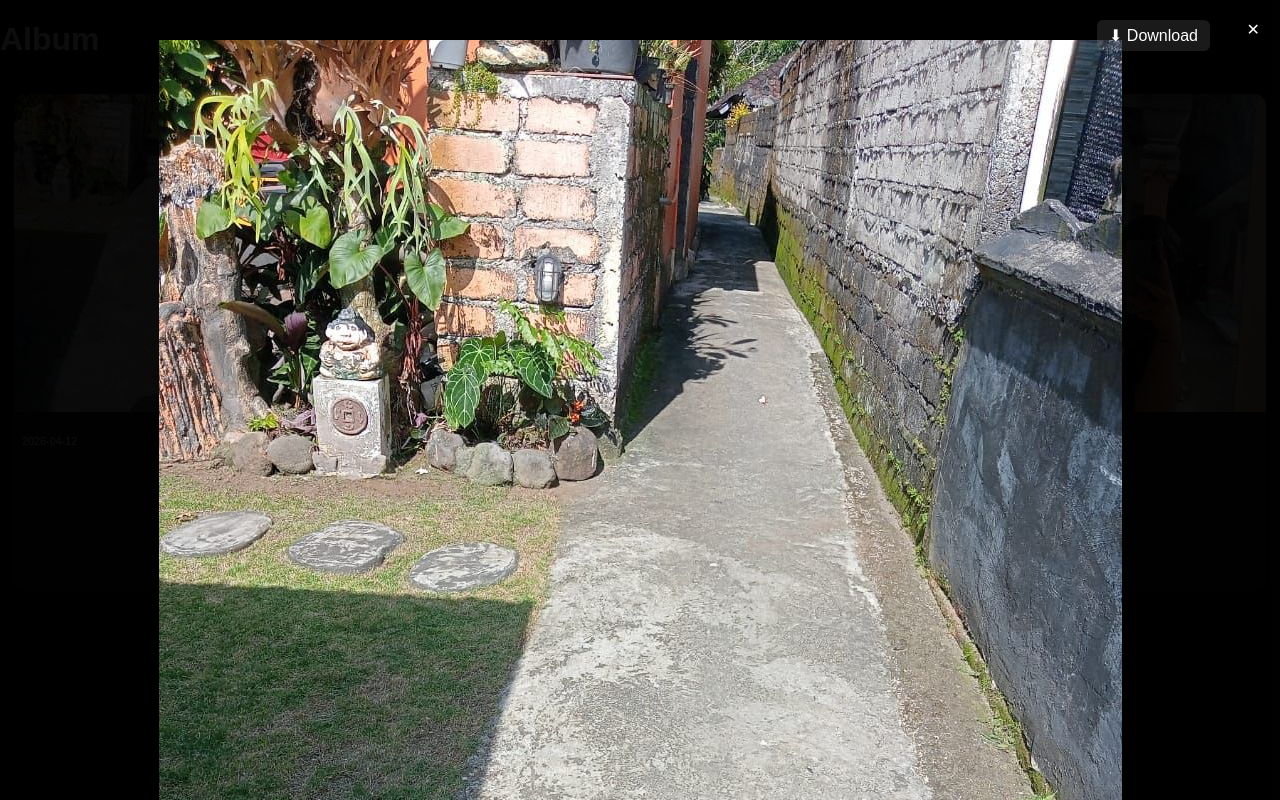
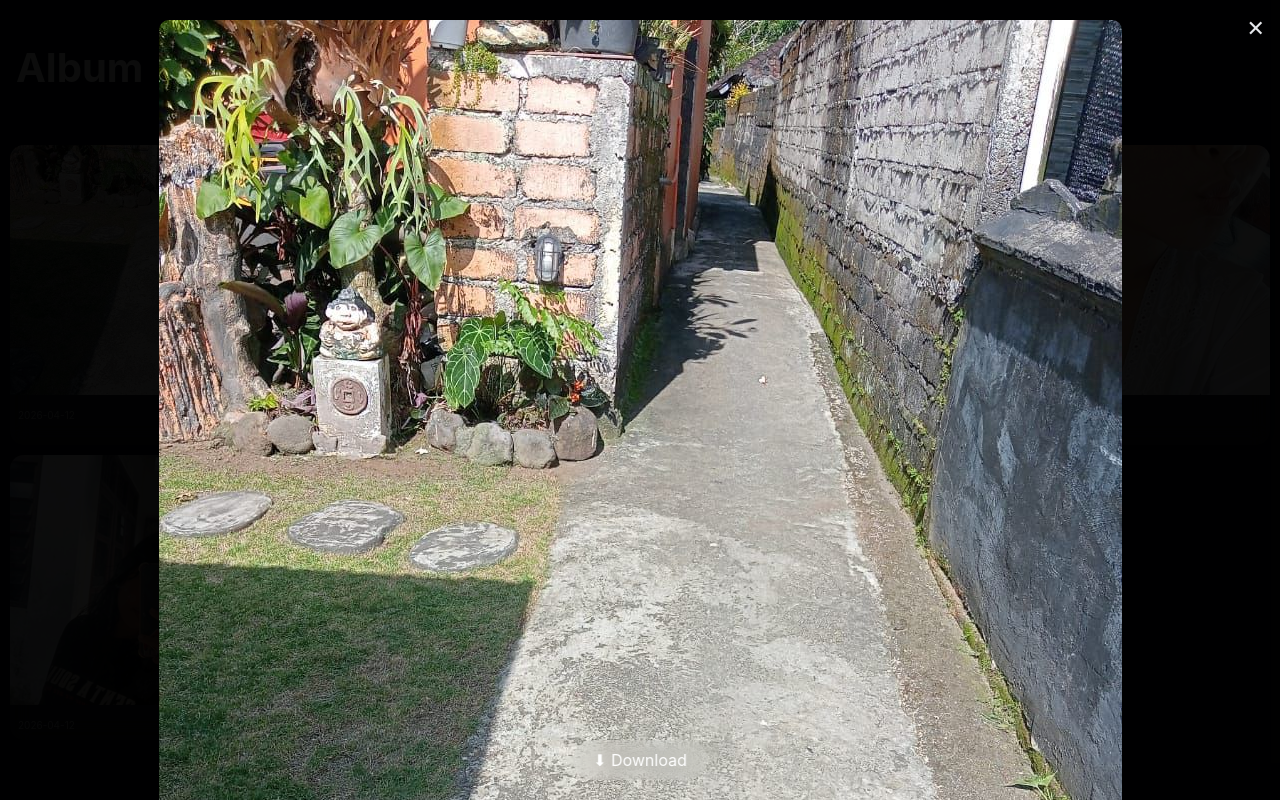
Before and after one commit to kegelapan11/albumfoto, a plain HTML site: page index.html in a window 1280 px wide. Both pictures are taken after a click on the picture 133 px from the left and 252 px from the top of the page. Drawn offline with Linux system fonts and the light colour scheme.

Commit message:
Update style.css

```diff
--- a/style.css
+++ b/style.css
@@ -1,19 +1,118 @@
-body{margin:0;font-family:sans-serif;background:#0b0f1a;color:#fff}
-.gallery{display:grid;grid-template-columns:repeat(auto-fit,minmax(220px,1fr));gap:14px;padding:14px}
+:root {
+  --bg: #0b0f1a;
+  --card: rgba(255,255,255,0.05);
+  --text: #e5e7eb;
+}
+
+body {
+  margin: 0;
+  font-family: -apple-system, BlinkMacSystemFont, sans-serif;
+  background: var(--bg);
+  color: var(--text);
+  -webkit-tap-highlight-color: transparent;
+}
+
+/* HEADER */
+header {
+  padding: 16px;
+  font-size: 20px;
+  font-weight: 600;
+}
+
+/* GRID MOBILE FIRST */
+.gallery {
+  display: grid;
+  grid-template-columns: repeat(2, 1fr);
+  gap: 10px;
+  padding: 10px;
+}
+
+/* TABLET */
+@media (min-width: 600px) {
+  .gallery {
+    grid-template-columns: repeat(3, 1fr);
+  }
+}
+
+/* DESKTOP */
+@media (min-width: 900px) {
+  .gallery {
+    grid-template-columns: repeat(4, 1fr);
+  }
+}
+
+/* CARD */
 .card {
-  background: rgba(255,255,255,0.05);
-  border-radius: 12px;
+  background: var(--card);
+  border-radius: 14px;
   overflow: hidden;
-  display: flex;
-  flex-direction: column;
+  backdrop-filter: blur(10px);
+  box-shadow: 0 4px 20px rgba(0,0,0,0.3);
+  transition: 0.3s;
 }
+
+.card:active {
+  transform: scale(0.97);
+}
+
+/* IMAGE */
 .card img {
   width: 100%;
-  aspect-ratio: auto;
+  height: auto;
+  max-height: 250px;
   object-fit: cover;
 }
-.info{padding:8px;font-size:13px}
-#lightbox{position:fixed;inset:0;background:rgba(0,0,0,0.95);display:none;overflow:auto;padding:40px}
-#lightbox img{display:block;margin:auto;max-width:none}
-#close{position:fixed;top:20px;right:20px;cursor:pointer}
-#downloadBtn{position:fixed;top:20px;right:70px;padding:6px 12px;background:rgba(255,255,255,0.1);color:#fff;text-decoration:none;border-radius:6px}
+
+/* INFO */
+.info {
+  padding: 8px;
+  font-size: 12px;
+}
+
+.info p {
+  margin: 0;
+  font-weight: 500;
+}
+
+.info small {
+  opacity: 0.6;
+}
+
+/* LIGHTBOX */
+#lightbox {
+  position: fixed;
+  inset: 0;
+  background: rgba(0,0,0,0.95);
+  display: none;
+  z-index: 999;
+  padding: 20px;
+}
+
+#lightbox img {
+  max-width: 100%;
+  height: auto;
+  display: block;
+  margin: auto;
+  border-radius: 10px;
+}
+
+/* BUTTON */
+#close {
+  position: fixed;
+  top: 15px;
+  right: 15px;
+  font-size: 22px;
+}
+
+#downloadBtn {
+  position: fixed;
+  bottom: 20px;
+  left: 50%;
+  transform: translateX(-50%);
+  padding: 10px 20px;
+  border-radius: 30px;
+  background: rgba(255,255,255,0.1);
+  backdrop-filter: blur(10px);
+  text-decoration: none;
+  color: white;
+}
```
